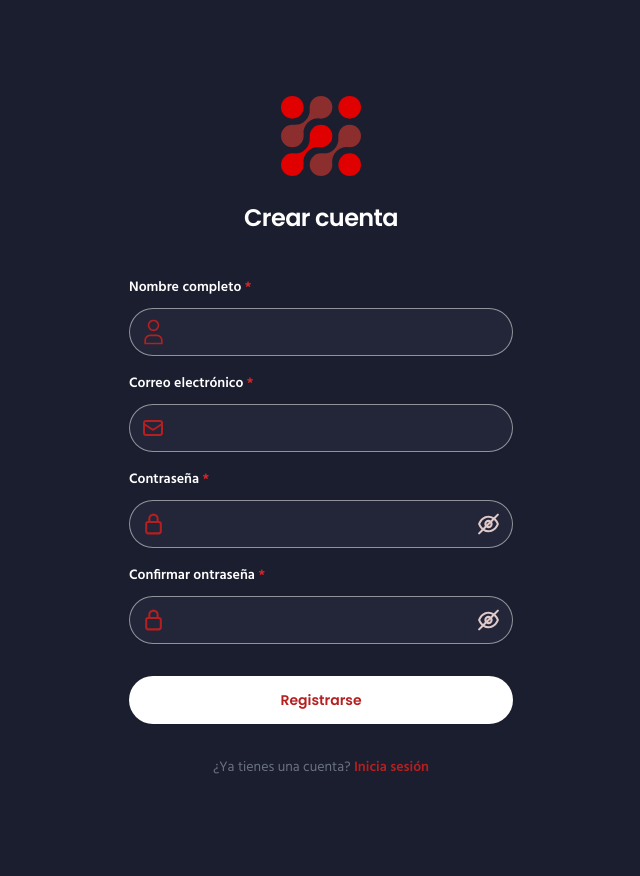
After one commit to emmezita/RecomendIA, a Flask app: page /register in a window 1280 px wide. The commit adds this page. Shown: the whole page, without its empty margins (319-959 px from the left). Run offline with Flask 3, Linux system fonts and the light colour scheme.

Commit message:
register creado

```diff
--- a/app/app.py
+++ b/app/app.py
@@ -24,6 +24,10 @@ def hello_world():
 def login():
     return render_template('login.html')
 
+@app.route('/register')
+def register():
+    return render_template('register.html')
+
 @app.route('/hello/')
 @app.route('/hello/<name>')
 def hello(name=None):
--- a/app/static/src/main.css
+++ b/app/static/src/main.css
@@ -935,6 +935,14 @@ select {
   margin-top: 3.5rem;
 }
 
+.mt-6 {
+  margin-top: 1.5rem;
+}
+
+.mt-4 {
+  margin-top: 1rem;
+}
+
 .block {
   display: block;
 }
@@ -1012,6 +1020,18 @@ select {
   --tw-space-y-reverse: 0;
   margin-top: calc(1.5rem * calc(1 - var(--tw-space-y-reverse)));
   margin-bottom: calc(1.5rem * var(--tw-space-y-reverse));
+}
+
+.space-y-8 > :not([hidden]) ~ :not([hidden]) {
+  --tw-space-y-reverse: 0;
+  margin-top: calc(2rem * calc(1 - var(--tw-space-y-reverse)));
+  margin-bottom: calc(2rem * var(--tw-space-y-reverse));
+}
+
+.space-y-4 > :not([hidden]) ~ :not([hidden]) {
+  --tw-space-y-reverse: 0;
+  margin-top: calc(1rem * calc(1 - var(--tw-space-y-reverse)));
+  margin-bottom: calc(1rem * var(--tw-space-y-reverse));
 }
 
 .rounded-3xl {
@@ -1134,6 +1154,11 @@ select {
   padding-bottom: 1.5rem;
 }
 
+.py-4 {
+  padding-top: 1rem;
+  padding-bottom: 1rem;
+}
+
 .pl-10 {
   padding-left: 2.5rem;
 }
@@ -1152,6 +1177,10 @@ select {
 
 .font-poppins {
   font-family: Poppins, sans-serif;
+}
+
+.font-hind {
+  font-family: Hind, sans-serif;
 }
 
 .text-2xl {
--- /dev/null
+++ b/app/templates/register.html
@@ -0,0 +1,101 @@
+<!DOCTYPE html>
+<html lang="en">
+<head>
+    <meta charset="UTF-8">
+    <meta name="viewport" content="width=device-width, initial-scale=1.0">
+    <title>Sing in</title>
+    <link rel="stylesheet" href="{{url_for('static', filename='src/main.css')}}">
+    <style>
+        body {
+            background-color: #1B1E2F;
+        }
+    </style>
+</head>
+
+<body>
+
+    <div class="flex min-h-full flex-col justify-center px-16 py-24 lg:px-8">
+        <div class="sm:mx-auto sm:w-full sm:max-w-sm ">
+          <img class="mx-auto h-20 w-auto" src="{{ url_for('static', filename='images/logo.svg') }}" alt="Your Company">
+          <h2 class="mt-6 text-center text-2xl leading-9 tracking-tight text-white font-poppins font-semibold ">Crear cuenta</h2>
+        </div>
+        <div class="mt-10 sm:mx-auto sm:w-full sm:max-w-sm">
+          <form class="space-y-4" action="#" method="POST">
+            <div>
+              <label for="fullname" class="block text-sm font-medium leading-6 text-white font-hind font-semibold">Nombre completo  <span class="text-red-600">*</span></label>
+              <div class="mt-2">
+                <div class="relative">
+                  <input id="fullname" name="fullname" type="text" autocomplete="name" required class="block w-full rounded-3xl border-0 py-3 bg-dark-2 text-white shadow-sm ring-1 ring-inset ring-white ring-opacity-50 placeholder:text-gray-400 focus:ring-2 focus:ring-inset focus:ring-rojo-medio sm:text-sm border border-white border-opacity-95 sm:text-sm sm:leading-6 pl-12">
+                  <span class="absolute left-3 top-1/2 transform -translate-y-1/2">
+                    <svg width="25px" height="25px" viewBox="0 0 15 15" fill="none" xmlns="http://www.w3.org/2000/svg">
+                      <path fill-rule="evenodd" clip-rule="evenodd" d="M10.5 3.49804C10.5 5.15396 9.157 6.49609 7.5 6.49609C5.843 6.49609 4.5 5.15396 4.5 3.49804C4.5 1.84212 5.843 0.5 7.5 0.5C9.157 0.5 10.5 1.84212 10.5 3.49804Z" stroke="#B51F1F" stroke-linecap="square"/>
+                      <path fill-rule="evenodd" clip-rule="evenodd" d="M12.5 14.4909H2.5C2.5 13.7808 2.5 13.1053 2.5 12.4936C2.5 10.8368 3.84315 9.49414 5.5 9.49414H9.5C11.1569 9.49414 12.5 10.8368 12.5 12.4936C12.5 13.1053 12.5 13.7808 12.5 14.4909Z" stroke="#B51F1F" stroke-linecap="square"/>
+                    </svg>
+                  </span>
+                </div>
+              </div>
+            </div>
+            <div>
+              <label for="email" class="block text-sm font-medium leading-6 text-white font-hind font-semibold">Correo electrónico  <span class="text-red-600">*</span></label>
+              <div class="mt-2">
+                <div class="relative">
+                  <input id="email" name="email" type="email" autocomplete="email" required class="block w-full rounded-3xl border-0 py-3 bg-dark-2 text-white shadow-sm ring-1 ring-inset ring-white ring-opacity-50 placeholder:text-gray-400 focus:ring-2 focus:ring-inset focus:ring-rojo-medio sm:text-sm border border-white border-opacity-95 sm:text-sm sm:leading-6 pl-12">
+                  <span class="absolute left-3 top-1/2 transform -translate-y-1/2">
+                    <svg xmlns="http://www.w3.org/2000/svg" fill="none" viewBox="0 0 24 24" stroke="currentColor" class="h-6 w-6 text-rojo-medio">
+                      <path stroke-linecap="round" stroke-linejoin="round" stroke-width="2" d="M3 8l7.89 5.26a2 2 0 002.22 0L21 8M5 19h14a2 2 0 002-2V7a2 2 0 00-2-2H5a2 2 0 00-2 2v10a2 2 0 002 2z"></path>
+                    </svg>
+                  </span>
+                </div>
+              </div>
+            </div>
+            <div>
+              <label for="password" class="block text-sm font-medium leading-6 text-white font-hind font-semibold">Contraseña  <span class="text-red-600">*</span></label>
+              <div class="mt-2">
+                  <div class="relative">
+                      <input id="password" name="password" type="password" required class="block w-full rounded-3xl border-0 py-3 bg-dark-2 text-white shadow-sm ring-1 ring-inset ring-white ring-opacity-50 placeholder:text-gray-400 focus:ring-2 focus:ring-inset focus:ring-rojo-medio sm:text-sm border border-white border-opacity-95 sm:text-sm sm:leading-6 pl-12">
+                      <button id="togglePassword" type="button" class="absolute right-3 top-1/2 transform -translate-y-1/2">
+                          <svg id="eyeOffIcon" fill="#E0C9C9" width="25px" height="25px" viewBox="0 0 24 24" xmlns="http://www.w3.org/2000/svg"><path d="M2.293,21.707a1,1,0,0,0,1.414,0l3.2-3.2A9.581,9.581,0,0,0,12,20c4.325,0,8.227-3,9.938-7.654a.993.993,0,0,0,0-.692A12.6,12.6,0,0,0,18.7,6.719l3.012-3.012a1,1,0,1,0-1.414-1.414l-3.2,3.2A9.581,9.581,0,0,0,12,4C7.675,4,3.773,7,2.062,11.654a.993.993,0,0,0,0,.692,12.6,12.6,0,0,0,3.243,4.935L2.293,20.293A1,1,0,0,0,2.293,21.707ZM17.266,8.148A10.454,10.454,0,0,1,19.929,12c-1.478,3.657-4.556,6-7.929,6a7.52,7.52,0,0,1-3.632-.954l1.613-1.613A3.947,3.947,0,0,0,12,16a4,4,0,0,0,4-4,3.947,3.947,0,0,0-.567-2.019Zm-7.191,4.363A1.96,1.96,0,0,1,10,12a2,2,0,0,1,2-2,1.96,1.96,0,0,1,.511.075Zm3.85-1.022A1.96,1.96,0,0,1,14,12a2,2,0,0,1-2,2,1.96,1.96,0,0,1-.511-.075ZM4.071,12C5.549,8.343,8.627,6,12,6a7.52,7.52,0,0,1,3.632.954L14.019,8.567A3.947,3.947,0,0,0,12,8a4,4,0,0,0-4,4,3.947,3.947,0,0,0,.567,2.019L6.734,15.852A10.454,10.454,0,0,1,4.071,12Z"/></svg>
+                          <svg class="hidden" id="eyeIcon" fill="#E0C9C9" width="25px" height="25px" viewBox="0 0 24 24" xmlns="http://www.w3.org/2000/svg"><path d="M21.92,11.6C19.9,6.91,16.1,4,12,4S4.1,6.91,2.08,11.6a1,1,0,0,0,0,.8C4.1,17.09,7.9,20,12,20s7.9-2.91,9.92-7.6A1,1,0,0,0,21.92,11.6ZM12,18c-3.17,0-6.17-2.29-7.9-6C5.83,8.29,8.83,6,12,6s6.17,2.29,7.9,6C18.17,15.71,15.17,18,12,18ZM12,8a4,4,0,1,0,4,4A4,4,0,0,0,12,8Zm0,6a2,2,0,1,1,2-2A2,2,0,0,1,12,14Z"/></svg>
+                      </button>
+                      <div class="absolute inset-y-0 left-0 flex items-center pl-3">
+                          <span class="absolute left-3 top-1/2 transform -translate-y-1/2">
+                            <svg fill="#B51F1F" width="25px" height="25px" viewBox="0 0 24 24" xmlns="http://www.w3.org/2000/svg"><path d="M17,9V7A5,5,0,0,0,7,7V9a3,3,0,0,0-3,3v7a3,3,0,0,0,3,3H17a3,3,0,0,0,3-3V12A3,3,0,0,0,17,9ZM9,7a3,3,0,0,1,6,0V9H9Zm9,12a1,1,0,0,1-1,1H7a1,1,0,0,1-1-1V12a1,1,0,0,1,1-1H17a1,1,0,0,1,1,1Z"/></svg>
+                          </span>
+                      </div>
+                  </div>
+              </div>
+            </div>
+            <div>
+              <label for="password" class="block text-sm font-medium leading-6 text-white font-hind font-semibold">Confirmar ontraseña  <span class="text-red-600">*</span></label>
+              <div class="mt-2">
+                  <div class="relative">
+                      <input id="passwordcf" name="password" type="password" required class="block w-full rounded-3xl border-0 py-3 bg-dark-2 text-white shadow-sm ring-1 ring-inset ring-white ring-opacity-50 placeholder:text-gray-400 focus:ring-2 focus:ring-inset focus:ring-rojo-medio sm:text-sm border border-white border-opacity-95 sm:text-sm sm:leading-6 pl-12">
+                      <button id="togglePasswordcf" type="button" class="absolute right-3 top-1/2 transform -translate-y-1/2">
+                          <svg id="eyeOffIconcf" fill="#E0C9C9" width="25px" height="25px" viewBox="0 0 24 24" xmlns="http://www.w3.org/2000/svg"><path d="M2.293,21.707a1,1,0,0,0,1.414,0l3.2-3.2A9.581,9.581,0,0,0,12,20c4.325,0,8.227-3,9.938-7.654a.993.993,0,0,0,0-.692A12.6,12.6,0,0,0,18.7,6.719l3.012-3.012a1,1,0,1,0-1.414-1.414l-3.2,3.2A9.581,9.581,0,0,0,12,4C7.675,4,3.773,7,2.062,11.654a.993.993,0,0,0,0,.692,12.6,12.6,0,0,0,3.243,4.935L2.293,20.293A1,1,0,0,0,2.293,21.707ZM17.266,8.148A10.454,10.454,0,0,1,19.929,12c-1.478,3.657-4.556,6-7.929,6a7.52,7.52,0,0,1-3.632-.954l1.613-1.613A3.947,3.947,0,0,0,12,16a4,4,0,0,0,4-4,3.947,3.947,0,0,0-.567-2.019Zm-7.191,4.363A1.96,1.96,0,0,1,10,12a2,2,0,0,1,2-2,1.96,1.96,0,0,1,.511.075Zm3.85-1.022A1.96,1.96,0,0,1,14,12a2,2,0,0,1-2,2,1.96,1.96,0,0,1-.511-.075ZM4.071,12C5.549,8.343,8.627,6,12,6a7.52,7.52,0,0,1,3.632.954L14.019,8.567A3.947,3.947,0,0,0,12,8a4,4,0,0,0-4,4,3.947,3.947,0,0,0,.567,2.019L6.734,15.852A10.454,10.454,0,0,1,4.071,12Z"/></svg>
+                          <svg class="hidden" id="eyeIconcf" fill="#E0C9C9" width="25px" height="25px" viewBox="0 0 24 24" xmlns="http://www.w3.org/2000/svg"><path d="M21.92,11.6C19.9,6.91,16.1,4,12,4S4.1,6.91,2.08,11.6a1,1,0,0,0,0,.8C4.1,17.09,7.9,20,12,20s7.9-2.91,9.92-7.6A1,1,0,0,0,21.92,11.6ZM12,18c-3.17,0-6.17-2.29-7.9-6C5.83,8.29,8.83,6,12,6s6.17,2.29,7.9,6C18.17,15.71,15.17,18,12,18ZM12,8a4,4,0,1,0,4,4A4,4,0,0,0,12,8Zm0,6a2,2,0,1,1,2-2A2,2,0,0,1,12,14Z"/></svg>
+                      </button>
+                      <div class="absolute inset-y-0 left-0 flex items-center pl-3">
+                          <span class="absolute left-3 top-1/2 transform -translate-y-1/2">
+                            <svg fill="#B51F1F" width="25px" height="25px" viewBox="0 0 24 24" xmlns="http://www.w3.org/2000/svg"><path d="M17,9V7A5,5,0,0,0,7,7V9a3,3,0,0,0-3,3v7a3,3,0,0,0,3,3H17a3,3,0,0,0,3-3V12A3,3,0,0,0,17,9ZM9,7a3,3,0,0,1,6,0V9H9Zm9,12a1,1,0,0,1-1,1H7a1,1,0,0,1-1-1V12a1,1,0,0,1,1-1H17a1,1,0,0,1,1,1Z"/></svg>
+                          </span>
+                      </div>
+                  </div>
+              </div>
+            </div>
+
+            <div class="py-4">
+              <button type="submit" class="flex w-full justify-center rounded-3xl bg-white px-3 py-3 text-sm font-semibold leading-6 text-rojo-medio shadow-sm hover:bg-light focus-visible:bg-light focus-visible:text-rojo-claro font-poppins font-medium">Registrarse</button>
+            </div>
+          </form>
+
+          <p class="mt-4 text-center text-sm text-gray-500 font-hind font-regular">
+            ¿Ya tienes una cuenta?
+            <a href="/login" class="font-hind font-semibold leading-6 text-rojo-medio hover:text-rojo-claro">Inicia sesión</a>
+          </p>
+        </div>
+      </div>
+
+      <script src="{{url_for('static', filename='js/register.js')}}"></script>
+
+</body>
+</html>
```
Also changed, not shown: app/static/js/register.js (added, +39 -0 lines), app/templates/login.html (+5 -5 lines).
